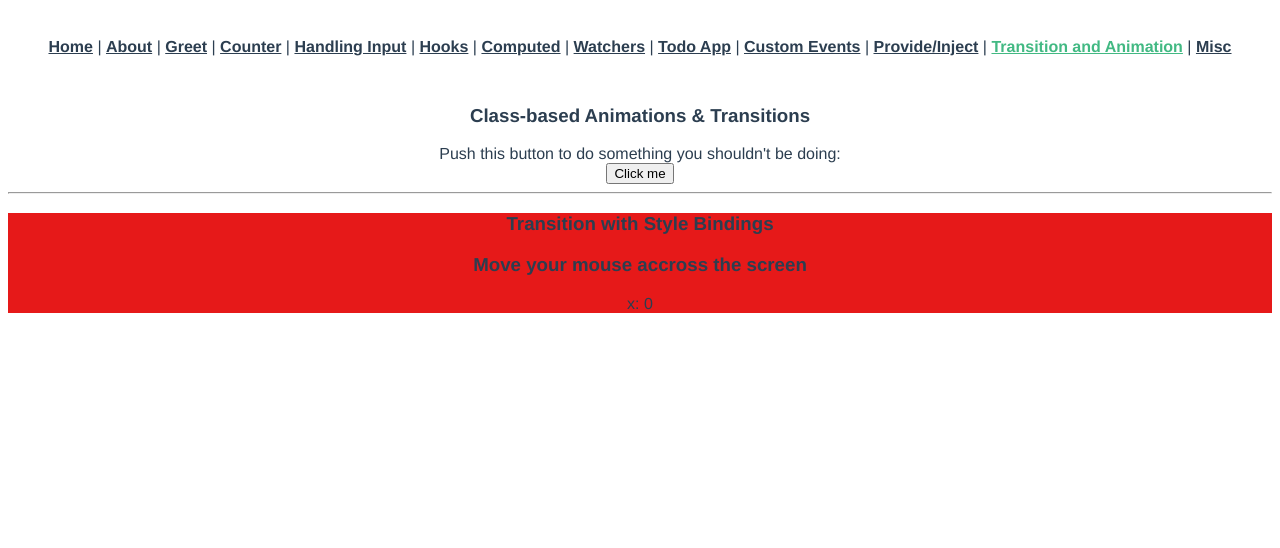
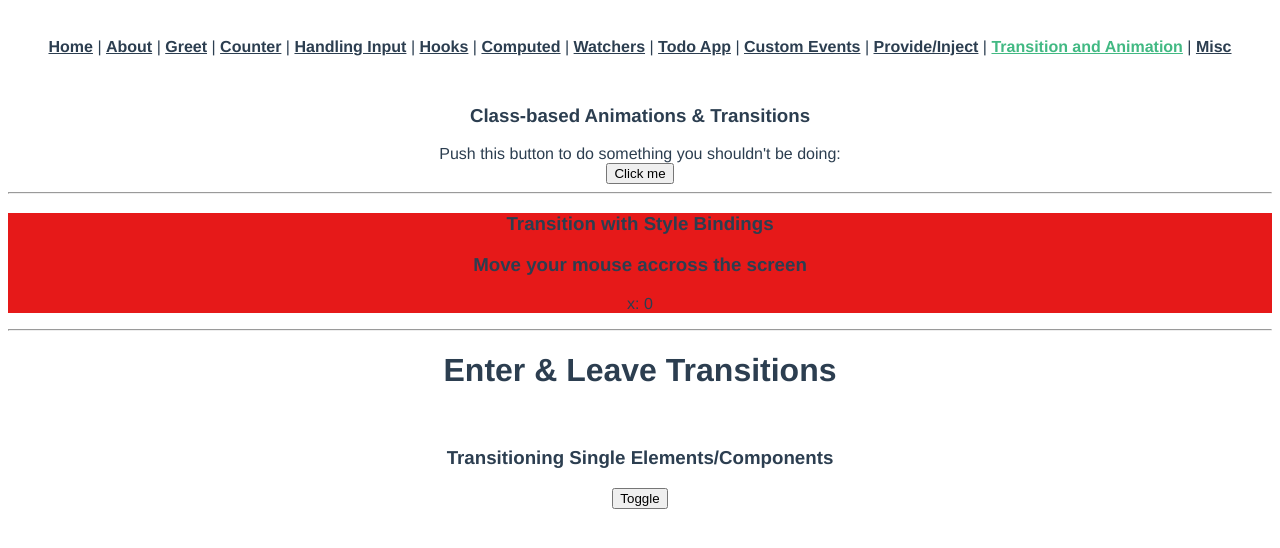
Before and after one commit to nor1c/vue-play, a Vue app in the folder hello-world/: page /transition-animation in a window 1280 px wide. Shown: the top 548 px of the page. Built offline with nearby package versions, Linux system fonts and the light colour scheme.

Commit message:
Enter & Leave Transitions

```diff
--- a/hello-world/src/views/TransitionAnimation.vue
+++ b/hello-world/src/views/TransitionAnimation.vue
@@ -19,6 +19,21 @@
         <p>x: {{ x }}</p>
       </div>
     </div>
+
+    <hr>
+    <div>
+      <h1>Enter & Leave Transitions</h1>
+    </div>
+    <br>
+    <div>
+      <h3>Transitioning Single Elements/Components</h3>
+      <div>
+        <button @click="show = !show">Toggle</button>
+        <transition name="fade">
+          <p v-if="show">hello</p>
+        </transition>
+      </div>
+    </div>
   </div>
 </template>
 
@@ -26,7 +41,8 @@
 export default {
   data: () => ({
     noActivated: false,
-    x: 0
+    x: 0,
+    show: false
   }),
   methods: {
     xCoordinate(e) {
@@ -69,4 +85,13 @@ export default {
 .movearea {
   transition: 0.2s background-color ease;
 }
+.fade-enter-active,
+.fade-leave-active {
+  transition: opacity 0.5s ease;
+}
+
+.fade-enter-from,
+.fade-leave-to {
+  opacity: 0;
+}
 </style>
```
